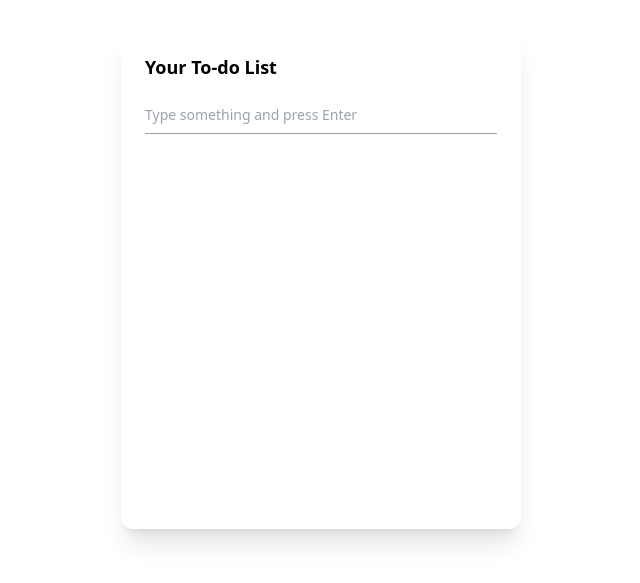
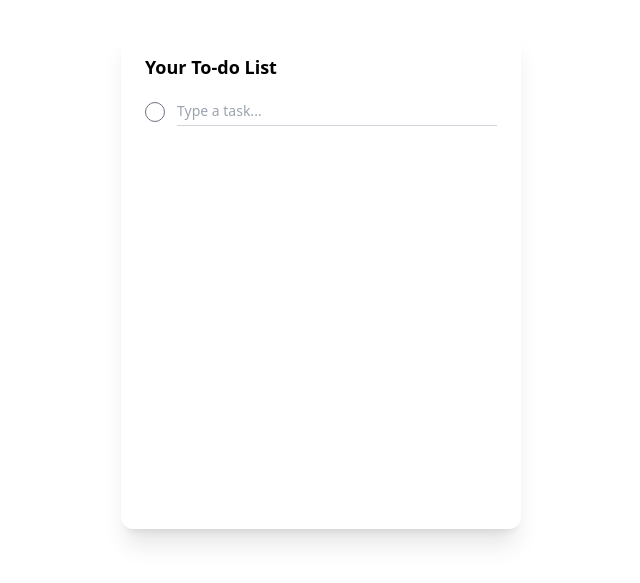
Before and after one commit to praiseee/Challenge1, a React (Vite) app: page /todo in a window 1280 px wide. Shown: the part 121-704 px from the top of the page, without its empty margins (319-959 px from the left). Built offline with nearby package versions, Linux system fonts and the light colour scheme.

Commit message:
Todo List Spawn

```diff
--- a/src/pages/TodoPage.tsx
+++ b/src/pages/TodoPage.tsx
@@ -1,15 +1,32 @@
-import { useState } from 'react'
-import useTodoStore from '../store/todoStore'
+import { useState } from "react"
+import useTodoStore from "../store/todoStore"
 
 function TodoPage() {
-  const { list, addList } = useTodoStore()
-  const [newTodo, setNewTodo] = useState("")
+  const { addList } = useTodoStore()
+  const [inputs, setInputs] = useState([{ id: Date.now(), value: "" }])
 
-  // Called when a key is pressed
-  const handleKeyDown = (e: React.KeyboardEvent<HTMLInputElement>) => {
-    if (e.key === "Enter" && newTodo.trim()) {
-      addList(newTodo)
-      setNewTodo("")
+  const handleChange = (id: number, value: string) => {
+    setInputs((prev) => {
+      const updated = prev.map((input) =>
+        input.id === id ? { ...input, value } : input
+      )
+
+      // Check if the user is typing in the last input
+      const isLast = prev[prev.length - 1].id === id
+      if (isLast && value.trim() !== "") {
+        updated.push({ id: Date.now(), value: "" })
+      }
+
+      return updated
+    })
+  }
+
+  const handleKeyDown = (e: React.KeyboardEvent<HTMLInputElement>, id: number, value: string) => {
+    if (e.key === "Enter" && value.trim()) {
+      addList(value)
+      setInputs((prev) =>
+        prev.map((input) => (input.id === id ? { ...input, value: "" } : input))
+      )
     }
   }
 
@@ -18,25 +35,26 @@ function TodoPage() {
       <div className="relative z-20 bg-white rounded-xl shadow-xl max-w-[400px] h-[500px] w-full overflow-auto p-6 flex flex-col">
         <h2 className="text-lg font-semibold mb-4">Your To-do List</h2>
 
-        {/* Input */}
-        <input
-          type="text"
-          value={newTodo}
-          onChange={(e) => setNewTodo(e.target.value)}
-          onKeyDown={handleKeyDown}
-          placeholder="Type something and press Enter"
-          className="text-sm text-gray-700 border-b border-gray-400 focus:outline-none focus:border-gray-400 w-full py-2 mb-4"
-        />
+        <div className="flex flex-col gap-3">
+          {inputs.map((input) => (
+            <div key={input.id} className="flex items-center gap-3">
 
-        {/* Circles for each todo */}
-        <div className="flex flex-col gap-2">
-          {list.map((todo) => (
-            <div
-              key={todo.id}
-              className="w-6 h-6 rounded-full border border-gray-500 flex items-center justify-center"
-            ></div>
+              {/* Circle */}
+              <div className="w-5 h-5 rounded-full border border-gray-500 flex-shrink-0"></div>
+
+              {/* Input */}
+              <input
+                type="text"
+                value={input.value}
+                onChange={(e) => handleChange(input.id, e.target.value)}
+                onKeyDown={(e) => handleKeyDown(e, input.id, input.value)}
+                placeholder="Type a task..."
+                className="text-sm text-gray-700 border-b border-gray-300 focus:outline-none w-full py-1"
+              />
+            </div>
           ))}
         </div>
+
       </div>
     </div>
   )
```
